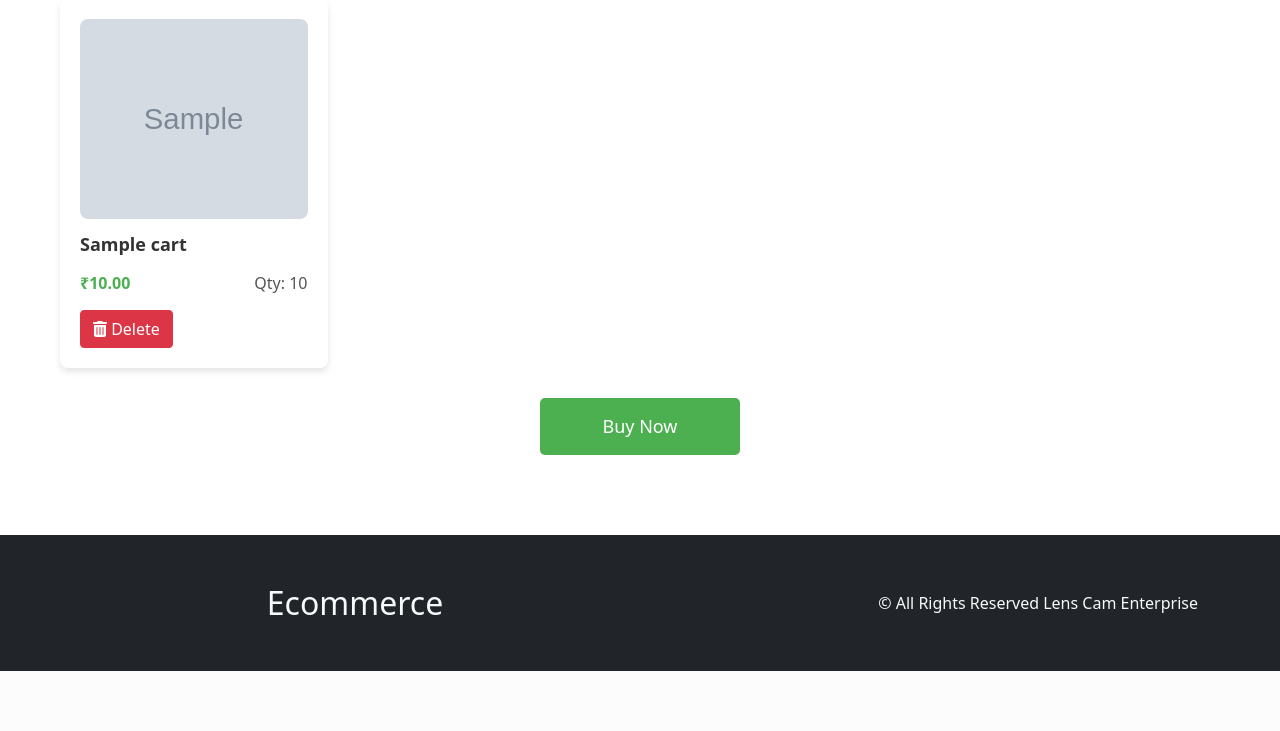
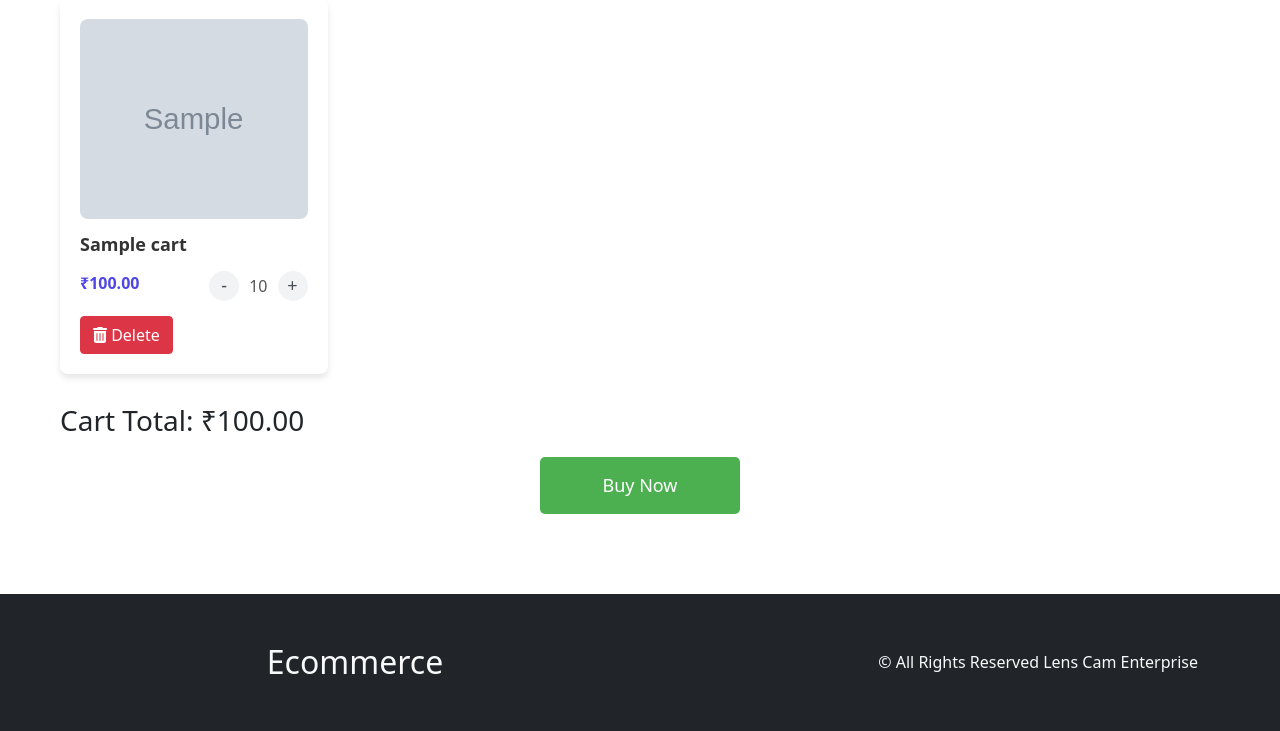
Before and after one commit to smitraut/ecommerce, a CodeIgniter app: page /codeigniter/index.php/cart/displayCart in a window 1280 px wide. Shown: the part 201-932 px from the top of the page. Before the commit the page ends 872 px from the top, so only its background shows below. Run offline with CodeIgniter, Linux system fonts and the light colour scheme; tables that the repository leaves empty or names only in its code hold one stand-in row (values such as "Sample post"); grey boxes marked "Sample" are stand-in pictures.

Commit message:
improvised add to cart

```diff
--- a/application/components/navbar.php
+++ b/application/components/navbar.php
@@ -84,14 +84,15 @@
                         <a class="nav-link" href="<?php echo base_url('dashboard'); ?>" style="color: #FFFFFF;">Dashboard</a>
                     </li>
                     <li class="nav-item">
+                        <a class="nav-link" href="<?php echo base_url('Orders'); ?>" style="color: #FFFFFF;">Orders</a>
+                    </li>
+                    <li class="nav-item">
                         <a class="nav-link" href="<?php echo base_url('Logout/logout'); ?>" style="color: #FFFFFF;">Logout</a>
                     </li>
                     <li class="nav-item">
-                        <a class="nav-link" href="<?php echo base_url('#'); ?>" style="color: #FFFFFF;">Orders</a>
-                    </li>
-                    <li class="nav-item">
                     <a class="nav-link" href="<?php echo base_url('Cart'); ?>">
-                            <i class="fas fa-shopping-cart"></i>                        </a>
+                            <i class="fas fa-shopping-cart"></i>
+                    </a>
                     </li>
                 <?php else : ?>
                     <li class="nav-item">
@@ -134,13 +135,13 @@
                     </a>
                 </li>
                 <li class="nav-item">
-                    <a class="nav-link" href="<?php echo base_url('Logout/logout'); ?>">
-                        <i class="fas fa-sign-out-alt"></i> Logout
+                    <a class="nav-link" href="<?php echo base_url('Orders'); ?>">
+                    <i class="fa-solid fa-basket-shopping"></i> Orders
                     </a>
                 </li>
                 <li class="nav-item">
-                    <a class="nav-link" href="<?php echo base_url('#'); ?>">
-                    <i class="fa-solid fa-basket-shopping"></i> Your Orders
+                    <a class="nav-link" href="<?php echo base_url('Logout/logout'); ?>">
+                        <i class="fas fa-sign-out-alt"></i> Logout
                     </a>
                 </li>
                 <li class="nav-item">
--- a/application/config/routes.php
+++ b/application/config/routes.php
@@ -58,3 +58,4 @@ $route['dashboard'] = 'dashboard/displayUsers';
 $route['AddProduct'] = 'AddProduct/addProduct';
 $route['Products'] = 'Products/displayProducts';
 $route['Cart'] = 'Cart/displayCart';
+$route['cart/updateQuantity/(:num)/(:num)'] = 'cart/updateQuantity/$1/$2';
--- a/application/controllers/Cart.php
+++ b/application/controllers/Cart.php
@@ -71,6 +71,41 @@ class Cart extends CI_Controller {
 		redirect('Cart');
 	}
 
+	//cart quantity change
+	public function updateQuantity($itemId, $newQuantity) {
+		$this->load->model('first_model');
+
+		$itemId = intval($itemId);
+		$newQuantity = intval($newQuantity);
+
+		if ($itemId <= 0 || $newQuantity < 0) {
+			echo json_encode(['success' => false, 'message' => 'Invalid input']);
+			return;
+		}
+
+		$success = $this->first_model->updateQuantity($itemId, $newQuantity);
+
+		if ($success) {
+			$updatedItem = $this->first_model->getCartItem($itemId);
+
+			if ($updatedItem) {
+				$price = floatval($updatedItem['price']);
+				$subtotal = $price * $newQuantity;
+
+				echo json_encode([
+					'success' => true,
+					'message' => 'Quantity updated successfully',
+					'newQuantity' => $newQuantity,
+					'price' => $price,
+					'subtotal' => number_format($subtotal, 2)
+				]);
+			} else {
+				echo json_encode(['success' => false, 'message' => 'Failed to retrieve updated item']);
+			}
+		} else {
+			echo json_encode(['success' => false, 'message' => 'Failed to update quantity']);
+		}
+	}
 
 
 
--- a/application/models/first_model.php
+++ b/application/models/first_model.php
@@ -153,6 +153,23 @@ class first_model extends CI_Model {
         return $this->db->delete('cart');
     }
 
+    //cart quantiyu change
+    public function updateQuantity($itemId, $newQuantity) {
+        $this->db->where('id', $itemId);
+        $this->db->update('cart', array('quantity' => $newQuantity));
+
+        if ($this->db->affected_rows() > 0) {
+            return true;
+        } else {
+            return false;
+        }
+    }
+
+    public function getCartItem($itemId) {
+        $this->db->where('id', $itemId);
+        $query = $this->db->get('cart');
+        return $query->row_array();
+    }
 
 
 }
--- a/application/views/cart.php
+++ b/application/views/cart.php
@@ -69,7 +69,11 @@
         }
         .price {
             font-weight: 600;
-            color: #4CAF50;
+            color: #4F46E5;
+        }
+        .ttprice {
+            font-weight: 600;
+            color: blue;
         }
         .btn-buy-now {
             background-color: #4CAF50;
@@ -193,6 +197,33 @@
                 padding: 0.6rem 1.2rem;
             }
         }
+
+
+        .quantity-controls {
+        display: flex;
+        align-items: center;
+    }
+    .btn-quantity {
+        background-color: #f1f3f5;
+        border: none;
+        color: #495057;
+        font-size: 18px;
+        width: 30px;
+        height: 30px;
+        border-radius: 50%;
+        cursor: pointer;
+        display: flex;
+        align-items: center;
+        justify-content: center;
+        transition: background-color 0.3s;
+    }
+    .btn-quantity:hover {
+        background-color: #e9ecef;
+    }
+    .quantity {
+        margin: 0 10px;
+        font-size: 16px;
+    }
     </style>
 </head>
 <body>
@@ -202,23 +233,29 @@
         <?php if (!empty($cart)) : ?>
             <div class="product-grid">
                 <?php foreach ($cart as $item) : ?>
-                    <div class="product-card">
+                    <div class="product-card" data-item-id="<?php echo htmlspecialchars($item['id'], ENT_QUOTES, 'UTF-8'); ?>">
                         <div class="product-info">
-                            <img src="<?php echo base_url('application/assets/images/' . (isset($item['product_image']) ? $item['product_image'] : 'default.jpg')); ?>" class="product-image" alt="<?php echo $item['name']; ?>">
-                            <h2 class="name"><?php echo $item['name']; ?></h2>
+                            <img src="<?php echo base_url('application/assets/images/' . (isset($item['product_image']) ? htmlspecialchars($item['product_image'], ENT_QUOTES, 'UTF-8') : 'default.jpg')); ?>" class="product-image" alt="<?php echo htmlspecialchars($item['name'], ENT_QUOTES, 'UTF-8'); ?>">
+                            <h2 class="name"><?php echo htmlspecialchars($item['name'], ENT_QUOTES, 'UTF-8'); ?></h2>
                             <div class="details">
-                                <span class="price">₹<?php echo number_format($item['price'], 2); ?></span>
-                                <span class="quantity">Qty: <?php echo $item['quantity']; ?></span>
+                                <span class="price">₹<?php echo number_format($item['price'] * $item['quantity'], 2); ?></span>
+                                <div class="quantity-controls">
+                                    <button class="btn-quantity" data-change="-1">-</button>
+                                    <span class="quantity" id="quantity-<?php echo htmlspecialchars($item['id'], ENT_QUOTES, 'UTF-8'); ?>"><?php echo htmlspecialchars($item['quantity'], ENT_QUOTES, 'UTF-8'); ?></span>
+                                    <button class="btn-quantity" data-change="1">+</button>
+                                </div>
                             </div>
                             <div class="user-card-footer">
-                                <button class="btn btn-danger" onclick="openDeleteModal(<?php echo $item['id']; ?>)">
+                                <button class="btn btn-danger" data-item-id="<?php echo htmlspecialchars($item['id'], ENT_QUOTES, 'UTF-8'); ?>">
                                     <i class="fas fa-trash-alt"></i> Delete
                                 </button>
                             </div>
                         </div>
                     </div>
-
                 <?php endforeach; ?>
+            </div>
+            <div class="cart-summary">
+                <h3>Cart Total: <span id="cart-grand-total">0.00</span></h3>
             </div>
             <button class="btn-buy-now">Buy Now</button>
         <?php else : ?>
@@ -231,37 +268,107 @@
             <h2 class="modal-title">Confirm Deletion</h2>
             <p>Are you sure you want to delete this item from your cart? This action cannot be undone.</p>
             <div class="modal-buttons">
-                <button onclick="closeDeleteModal()" class="btn btn-success">Cancel</button>
+                <button id="cancelDelete" class="btn btn-success">Cancel</button>
                 <a id="deleteItemLink" href="#" class="btn btn-danger">Delete</a>
             </div>
         </div>
     </div>
-
 
     <?php $this->load->view('../components/footer'); ?>
 
     <script src="https://cdnjs.cloudflare.com/ajax/libs/font-awesome/6.0.0-beta3/js/all.min.js"></script>
     <script>
 function openDeleteModal(itemId) {
-            var modal = document.getElementById('deleteModal');
-            var deleteLink = document.getElementById('deleteItemLink');
-            deleteLink.href = "cart/deleteCartItem/" + itemId;
+    const modal = document.getElementById('deleteModal');
+    const deleteLink = document.getElementById('deleteItemLink');
+    deleteLink.href = "<?php echo base_url('cart/deleteCartItem/'); ?>" + itemId;
     modal.style.display = "block";
 }
 
 function closeDeleteModal() {
-            var modal = document.getElementById('deleteModal');
+    const modal = document.getElementById('deleteModal');
     modal.style.display = "none";
 }
 
-        window.onclick = function(event) {
-            var modal = document.getElementById('deleteModal');
-            if (event.target == modal) {
-                modal.style.display = "none";
+function updateQuantity(itemId, change) {
+    const quantityElement = document.getElementById('quantity-' + itemId);
+    const currentQuantity = parseInt(quantityElement.textContent);
+    const newQuantity = currentQuantity + change;
+
+    if (newQuantity > 0) {
+        fetch('<?php echo base_url("cart/updateQuantity/"); ?>' + itemId + '/' + newQuantity, {
+            method: 'POST'
+        })
+        .then(response => {
+            if (!response.ok) {
+                throw new Error('Network response was not ok');
+            }
+            return response.json();
+        })
+        .then(data => {
+            if (data.success) {
+                quantityElement.textContent = data.newQuantity;
+                updateItemPrice(itemId, data.price, data.newQuantity);
+                updateCartTotal();
+            } else {
+                alert('Failed to update quantity. Please try again.');
+            }
+        })
+        .catch(error => {
+            console.error('Error:', error);
+            alert('An error occurred. Please try again.');
+        });
     }
 }
 
+function updateItemPrice(itemId, price, quantity) {
+    const priceElement = document.querySelector(`.product-card[data-item-id="${itemId}"] .price`);
+    const newTotal = (price * quantity).toFixed(2);
+    const formattedTotal = new Intl.NumberFormat('en-IN', { style: 'currency', currency: 'INR' }).format(newTotal);
+    priceElement.textContent = formattedTotal;
+}
+
+
+function updateCartTotal() {
+    const prices = document.querySelectorAll('.price');
+    let grandTotal = 0;
+    prices.forEach(price => {
+        grandTotal += parseFloat(price.textContent.replace('₹', '').replace(/,/g, ''));
+    });
+    const formattedTotal = new Intl.NumberFormat('en-IN', { style: 'currency', currency: 'INR' }).format(grandTotal);
+    document.getElementById('cart-grand-total').textContent = formattedTotal;
+}
+
+
+document.addEventListener('DOMContentLoaded', function() {
+    // Attach event listeners to buttons
+    document.querySelectorAll('.btn-quantity').forEach(button => {
+        button.addEventListener('click', function() {
+            const itemId = this.closest('.product-card').dataset.itemId;
+            const change = parseInt(this.dataset.change);
+            updateQuantity(itemId, change);
+        });
+    });
+
+    document.querySelectorAll('.btn-danger').forEach(button => {
+        button.addEventListener('click', function() {
+            const itemId = this.dataset.itemId;
+            openDeleteModal(itemId);
+        });
+    });
+
+    document.getElementById('cancelDelete').addEventListener('click', closeDeleteModal);
+
+    window.onclick = function(event) {
+        const modal = document.getElementById('deleteModal');
+        if (event.target == modal) {
+            closeDeleteModal();
+        }
+    }
+
+    // Initial cart total update
+    updateCartTotal();
+});
 </script>
-
 </body>
 </html>
```
Also changed, not shown: application/controllers/Orders.php (added, +26 -0 lines), application/views/orders.php (added, +18 -0 lines). Lines whose indentation alone changed are shown as unchanged.
